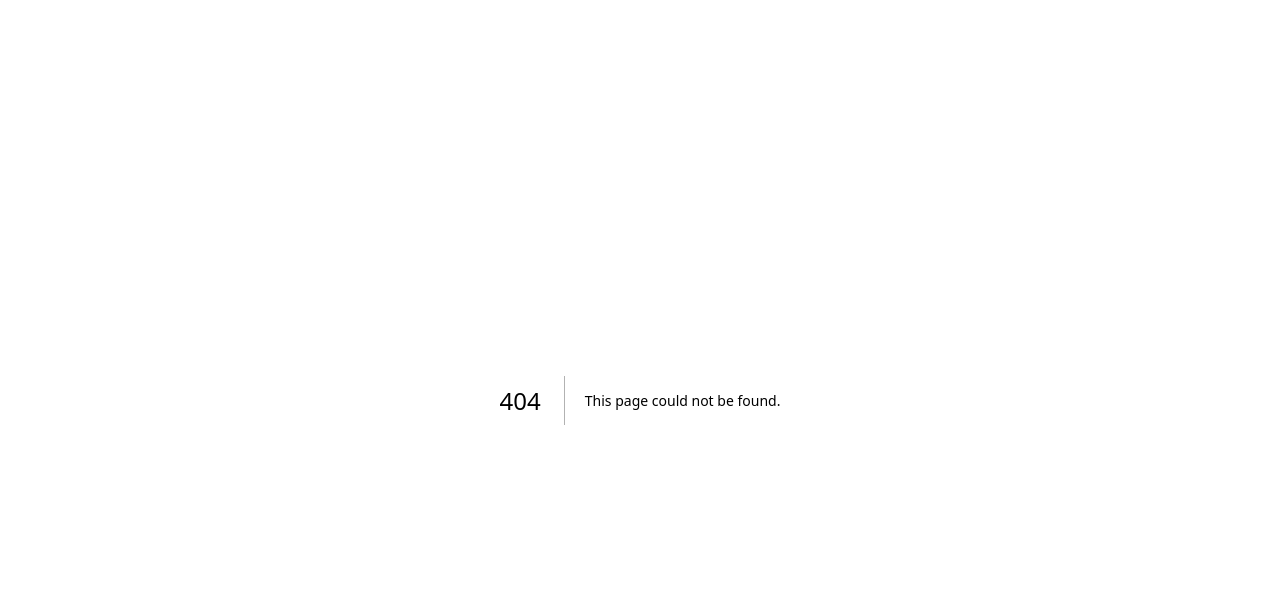
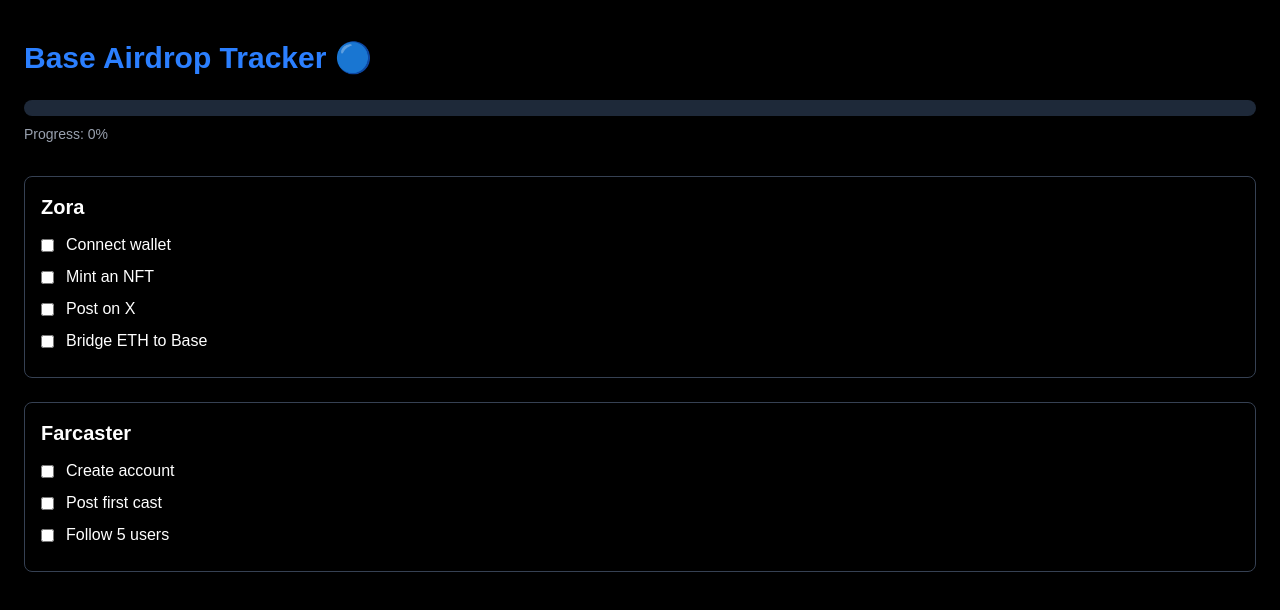
Before and after one commit to omahirwar/baseboost, a Next.js app: page /airdrops in a window 1280 px wide. Before the commit this address had no page. Shown: the top 610 px of the page. Built offline with nearby package versions, Linux system fonts and the light colour scheme; what @rainbow-me/rainbowkit, wagmi would draw is missing.

Commit message:
fix rainbowkit providers and dependencies

```diff
--- /dev/null
+++ b/app/airdrops/page.tsx
@@ -0,0 +1,86 @@
+"use client";
+
+import { useState } from "react";
+
+const projects = [
+  {
+    name: "Zora",
+    tasks: [
+      "Connect wallet",
+      "Mint an NFT",
+      "Post on X",
+      "Bridge ETH to Base",
+    ],
+  },
+  {
+    name: "Farcaster",
+    tasks: [
+      "Create account",
+      "Post first cast",
+      "Follow 5 users",
+    ],
+  },
+];
+
+export default function AirdropsPage() {
+  const [completed, setCompleted] = useState<string[]>([]);
+
+  function toggleTask(task: string) {
+    setCompleted((prev) =>
+      prev.includes(task)
+        ? prev.filter((t) => t !== task)
+        : [...prev, task]
+    );
+  }
+
+  const totalTasks = projects.reduce(
+    (acc, p) => acc + p.tasks.length,
+    0
+  );
+  const progress = Math.round((completed.length / totalTasks) * 100);
+
+  return (
+    <main className="min-h-screen bg-black text-white px-6 py-10">
+      <h1 className="text-3xl font-bold text-blue-500 mb-6">
+        Base Airdrop Tracker 🔵
+      </h1>
+
+      <div className="mb-8">
+        <div className="w-full bg-gray-800 rounded-full h-4">
+          <div
+            className="bg-blue-600 h-4 rounded-full"
+            style={{ width: `${progress}%` }}
+          />
+        </div>
+        <p className="text-sm text-gray-400 mt-2">
+          Progress: {progress}%
+        </p>
+      </div>
+
+      {projects.map((project) => (
+        <div
+          key={project.name}
+          className="mb-6 border border-gray-700 rounded-lg p-4"
+        >
+          <h2 className="text-xl font-semibold mb-3">
+            {project.name}
+          </h2>
+
+          {project.tasks.map((task) => (
+            <label
+              key={task}
+              className="flex items-center gap-3 mb-2 cursor-pointer"
+            >
+              <input
+                type="checkbox"
+                checked={completed.includes(task)}
+                onChange={() => toggleTask(task)}
+              />
+              <span>{task}</span>
+            </label>
+          ))}
+        </div>
+      ))}
+    </main>
+  );
+}
--- a/app/providers.tsx
+++ b/app/providers.tsx
@@ -2,8 +2,15 @@
 
 import { WagmiProvider, http } from "wagmi";
 import { base } from "wagmi/chains";
-import { RainbowKitProvider, getDefaultConfig } from "@rainbow-me/rainbowkit";
+import {
+  RainbowKitProvider,
+  getDefaultConfig,
+} from "@rainbow-me/rainbowkit";
 import "@rainbow-me/rainbowkit/styles.css";
+
+import { QueryClient, QueryClientProvider } from "@tanstack/react-query";
+
+const queryClient = new QueryClient();
 
 const config = getDefaultConfig({
   appName: "BaseBoost",
@@ -16,8 +23,12 @@
 
 export function Providers({ children }: { children: React.ReactNode }) {
   return (
-    <WagmiProvider config={config}>
-      <RainbowKitProvider>{children}</RainbowKitProvider>
-    </WagmiProvider>
+    <QueryClientProvider client={queryClient}>
+      <WagmiProvider config={config}>
+        <RainbowKitProvider>
+          {children}
+        </RainbowKitProvider>
+      </WagmiProvider>
+    </QueryClientProvider>
   );
 }
--- a/package.json
+++ b/package.json
@@ -9,7 +9,9 @@
     "lint": "eslint"
   },
   "dependencies": {
+    "@metamask/sdk": "^0.34.0",
     "@rainbow-me/rainbowkit": "^2.2.10",
+    "@tanstack/react-query": "^5.90.20",
     "next": "16.1.6",
     "react": "19.2.3",
     "react-dom": "19.2.3",
```
Also changed, not shown: 1 other file (tests, documents, lock files or other folders).
